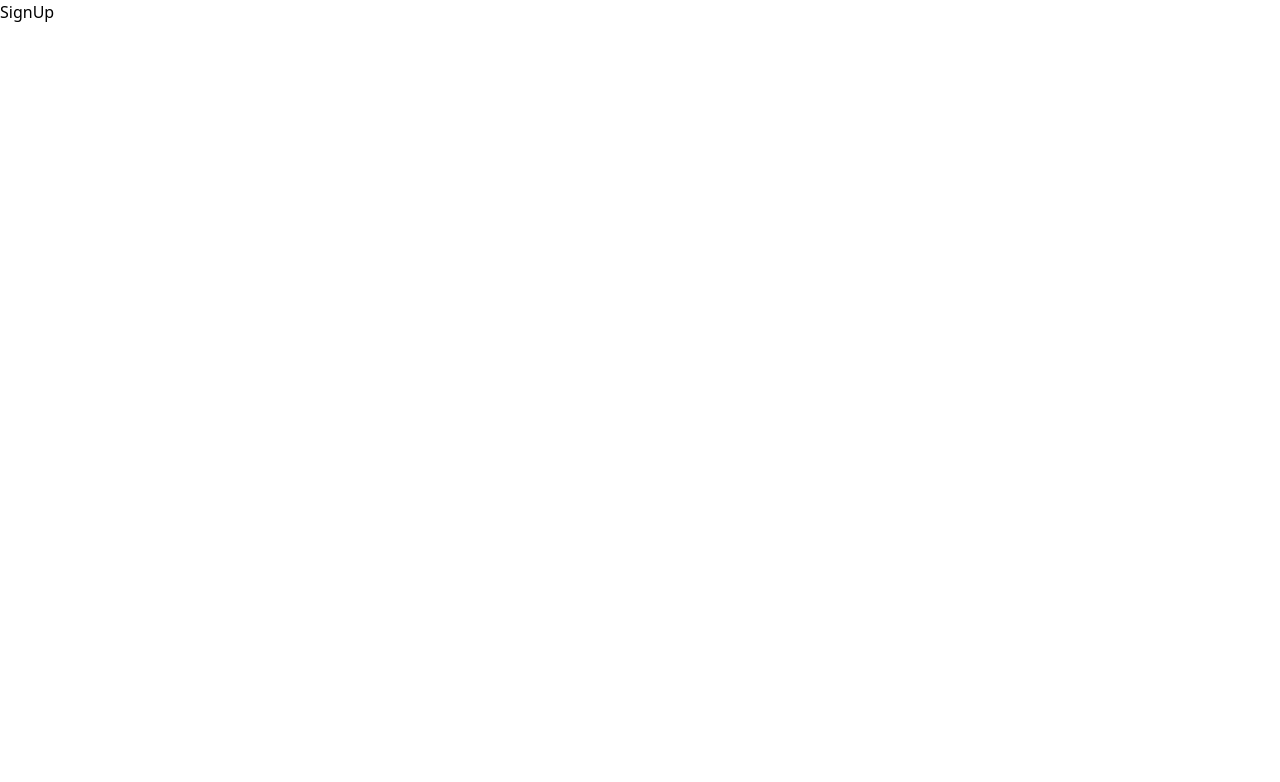
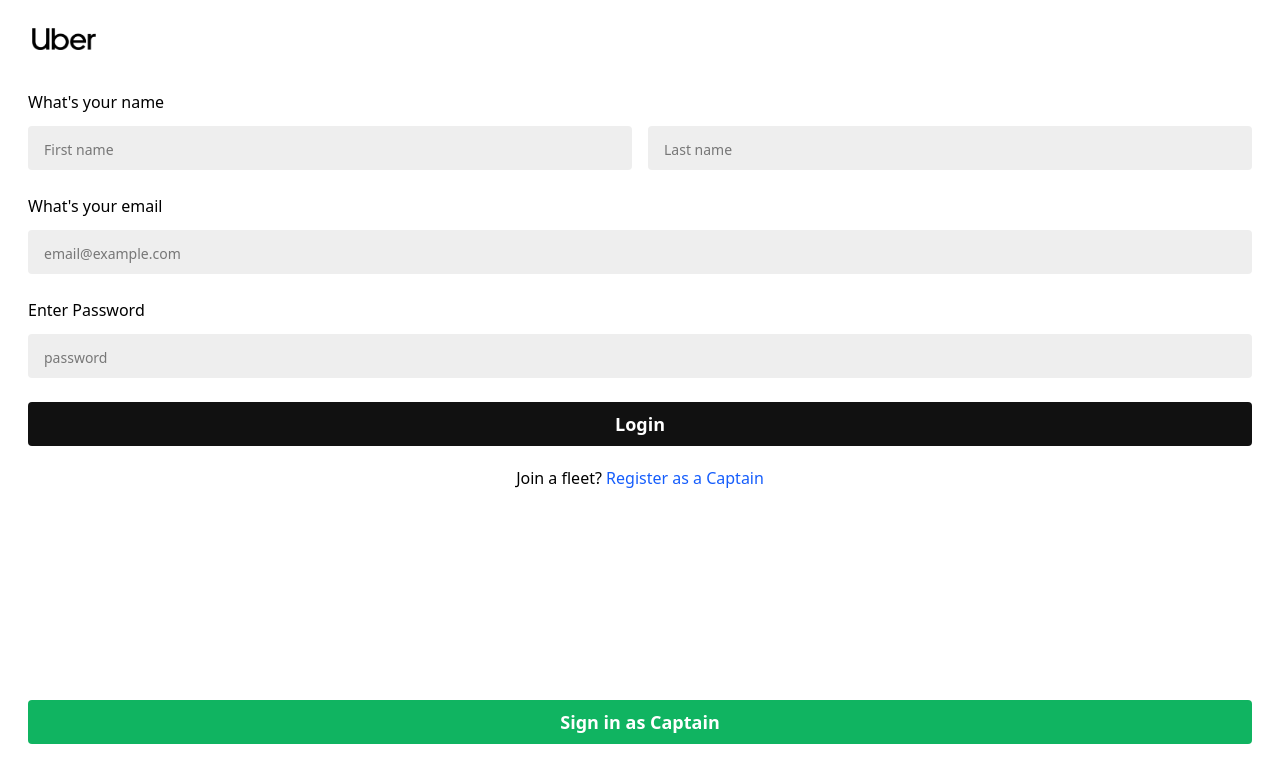
Before and after one commit to venkata-kavya/uber-clone, a React (Vite) app in the folder frontend/: page /signup in a window 1280 px wide. Shown: the top 782 px of the page. Built offline with nearby package versions, Linux system fonts and the light colour scheme.

Commit message:
Create UserSignup page

```diff
--- a/frontend/src/pages/CaptainLogin.jsx
+++ b/frontend/src/pages/CaptainLogin.jsx
@@ -1,9 +1,71 @@
-import React from "react";
+import React, { useState } from "react";
+import uberDriver from "../assets/uberDriver.png";
+import { Link } from "react-router-dom";
 
 const CaptainLogin = () => {
+  const [email, setEmail] = useState("");
+  const [password, setPassword] = useState("");
+  const [captainData, setCaptainData] = useState({});
+
+  const submitHandler = (e) => {
+    e.preventDefault();
+
+    setCaptainData({
+      email: email,
+      password: password,
+    });
+    setEmail("");
+    setPassword("");
+  };
+
   return (
-    <div>
-      <h1>CaptainLogin</h1>
+    <div className="p-7 h-screen flex flex-col justify-between">
+      <div>
+        <form
+          onSubmit={(e) => {
+            submitHandler(e);
+          }}
+        >
+          <img className="w-16 mb-10 ml-1" src={uberDriver} alt="uber-logo" />
+          <h3 className="text-lg font-inter font-medium mb-2">
+            What's your email
+          </h3>
+          <input
+            required
+            value={email}
+            onChange={(e) => setEmail(e.target.value)}
+            className="bg-[#eeeeee] mb-7 rounded px-4 mt-1 py-2  w-full text-lg placeholder:text-base"
+            type="email"
+            placeholder="email@example.com"
+          ></input>
+          <h3 className="text-lg font-medium mb-2">Enter Password</h3>
+          <input
+            required
+            value={password}
+            onChange={(e) => setPassword(e.target.value)}
+            className="bg-[#eeeeee] mb-7 rounded px-4 mt-1 py-2  w-full text-lg placeholder:text-base"
+            type="password"
+            placeholder="password"
+          ></input>
+          <button className="bg-[#111] text-[#fff] font-semibold mb-5 rounded px-4 py-2  w-full text-lg placeholder:text-base">
+            Login
+          </button>
+        </form>
+        <p className="text-center mb-2">
+          Join a fleet?{" "}
+          <Link to="/captain-signup" className="text-blue-600">
+            Register as a Captain
+          </Link>
+        </p>
+      </div>
+      <div>
+        <Link
+          to="/signup"
+          className="bg-[#d5622d] flex items-center justify-center text-[#fff] font-semibold mb-7 rounded px-4 py-2  w-full text-lg placeholder:text-base"
+        >
+          Sign in as User
+        </Link>
+      </div>
     </div>
   );
 };
--- a/frontend/src/pages/CaptainSignup.jsx
+++ b/frontend/src/pages/CaptainSignup.jsx
@@ -1,7 +1,7 @@
 import React from "react";
 
 const CaptainSignup = () => {
-  return <div></div>;
+  return <div>Captain Signup</div>;
 };
 
 export default CaptainSignup;
--- a/frontend/src/pages/UserSignup.jsx
+++ b/frontend/src/pages/UserSignup.jsx
@@ -1,9 +1,83 @@
-import React from "react";
+import React, { useState } from "react";
+import uberLogo from "../assets/uberLogo.png";
+import { Link } from "react-router-dom";
 
 const UserSignup = () => {
+  const [email, setEmail] = useState("");
+  const [password, setPassword] = useState("");
+  const [captainData, setCaptainData] = useState({});
+
+  const submitHandler = (e) => {
+    e.preventDefault();
+
+    setCaptainData({
+      email: email,
+      password: password,
+    });
+    setEmail("");
+    setPassword("");
+  };
   return (
-    <div>
-      <h1>SignUp</h1>
+    <div className="p-7 h-screen flex flex-col justify-between">
+      <div>
+        <form
+          onSubmit={(e) => {
+            submitHandler(e);
+          }}
+        >
+          <img className="w-16 mb-10 ml-1" src={uberLogo} alt="uber-logo" />
+          <h3 className="text-base font-inter font-medium mb-2">
+            What's your name
+          </h3>
+          <div className="flex gap-4 mb-6">
+            <input
+              required
+              className="bg-[#eeeeee] w-1/2 rounded px-4 mt-1 py-2  text-lg placeholder:text-sm"
+              type="text"
+              placeholder="First name"
+            />
+            <input
+              required
+              className="bg-[#eeeeee] w-1/2 rounded px-4 mt-1 py-2  text-lg placeholder:text-sm"
+              type="text"
+              placeholder="Last name"
+            />
+          </div>
+
+          <h3 className="text-base font-inter font-medium mb-2">
+            What's your email
+          </h3>
+          <input
+            required
+            className="bg-[#eeeeee] rounded mb-6 px-4 mt-1 py-2  w-full text-lg placeholder:text-sm"
+            type="email"
+            placeholder="email@example.com"
+          ></input>
+          <h3 className="text-base font-medium mb-2">Enter Password</h3>
+          <input
+            className="bg-[#eeeeee] mb-6 rounded px-4 mt-1 py-2  w-full text-lg placeholder:text-sm"
+            type="password"
+            placeholder="password"
+          ></input>
+          <button className="bg-[#111] text-[#fff] font-semibold mb-5 rounded px-4 py-2  w-full text-lg placeholder:text-sm">
+            Login
+          </button>
+        </form>
+        <p className="text-center mb-2">
+          Join a fleet?{" "}
+          <Link to="/captain-signup" className="text-blue-600">
+            Register as a Captain
+          </Link>
+        </p>
+      </div>
+      <div>
+        <Link
+          to="/captain-login"
+          className="bg-[#10b461] flex items-center justify-center text-[#fff] font-semibold mb-7 rounded px-4 py-2  w-full text-lg placeholder:text-base"
+        >
+          Sign in as Captain
+        </Link>
+      </div>
     </div>
   );
 };
```
Also changed, not shown: frontend/src/assets/uberDriver.png (added).
